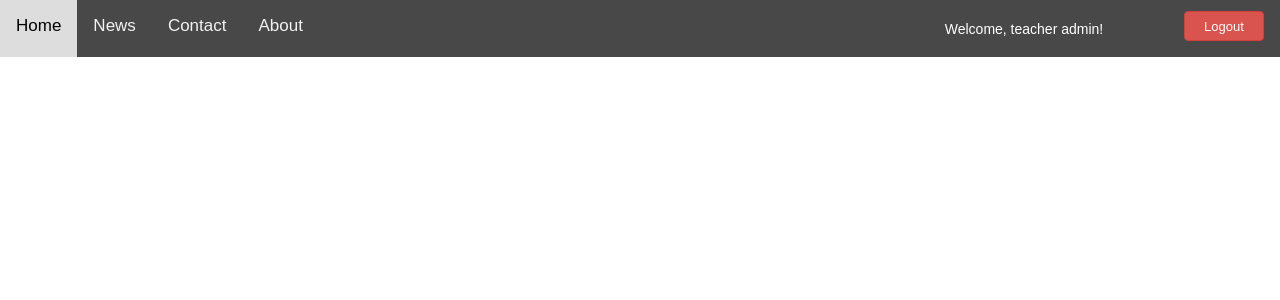
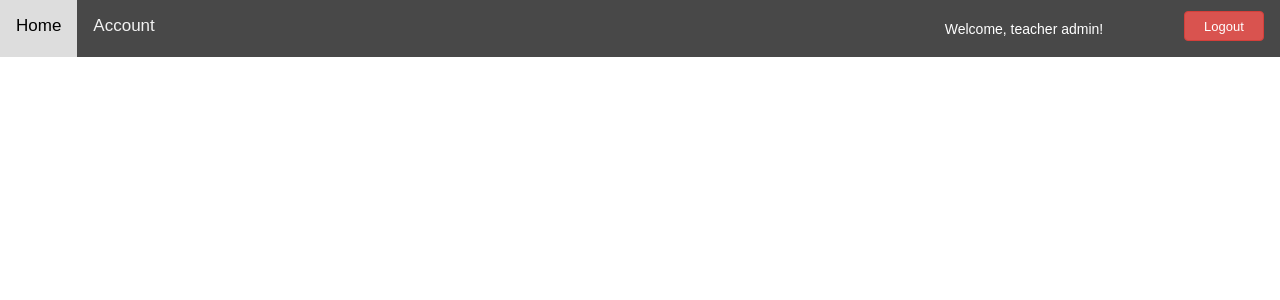
Before and after one commit to malinastanciu/proiectLicenta, a Django app: page / in a window 1280 px wide. Shown: the top 300 px of the page. Run offline with Django 3.2, Linux system fonts and the light colour scheme; a user stored in the database is signed in; some libraries are stand-ins or nearby versions.

Commit message:
Created account page

```diff
--- a/application/templates/application/main_layout_application.html
+++ b/application/templates/application/main_layout_application.html
@@ -5,10 +5,8 @@
     <link rel="stylesheet" href="{% static 'application/main_layout_application.css' %}">
 
     <div class="topnav">
-        <a class="active" href="#home">Home</a>
-        <a href="#news">News</a>
-        <a href="#contact">Contact</a>
-        <a href="#about">About</a>
+        <a href="{% url 'dashboard' %}">Home</a>
+        <a href="{% url 'account' %}">Account</a>
     </div>
 
     <div class="user-class">
--- a/application/urls.py
+++ b/application/urls.py
@@ -6,5 +6,6 @@ from application import views as application_views
 
 urlpatterns = [
     path('', application_views.dashboard, name='dashboard'),
+    path('account/', application_views.account, name='account'),
 
 ]
--- a/application/views.py
+++ b/application/views.py
@@ -9,3 +9,9 @@ from application.functions import create_context
 def dashboard(request):
     context = create_context(request)
     return render(request, 'application/dashboard.html', context)
+
+# Create your views here.
+@login_required(login_url='login')
+def account(request):
+    context = create_context(request)
+    return render(request, 'application/account.html', context)
```
Also changed, not shown: application/templates/application/account.html (added, +9 -0 lines).
